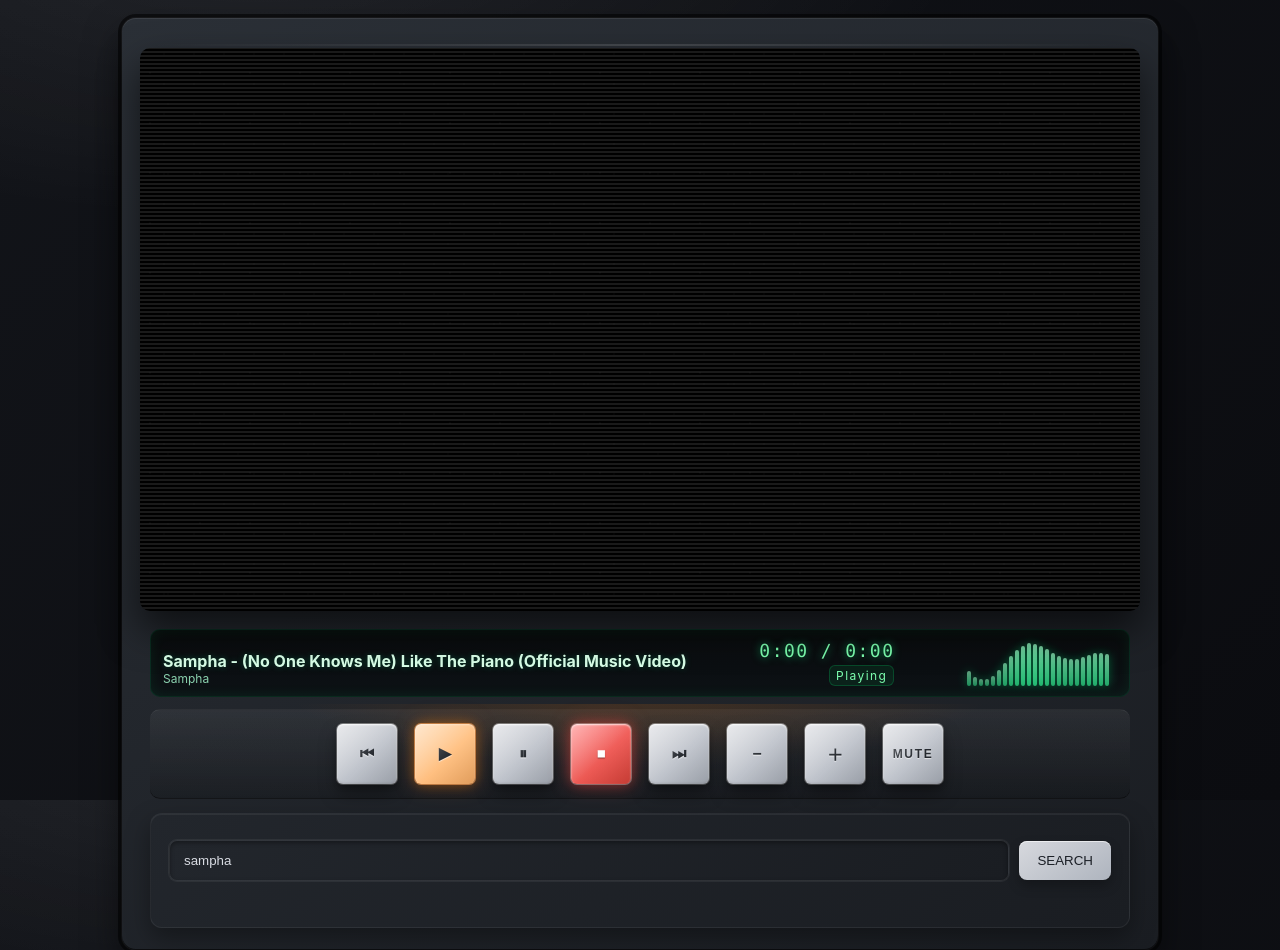
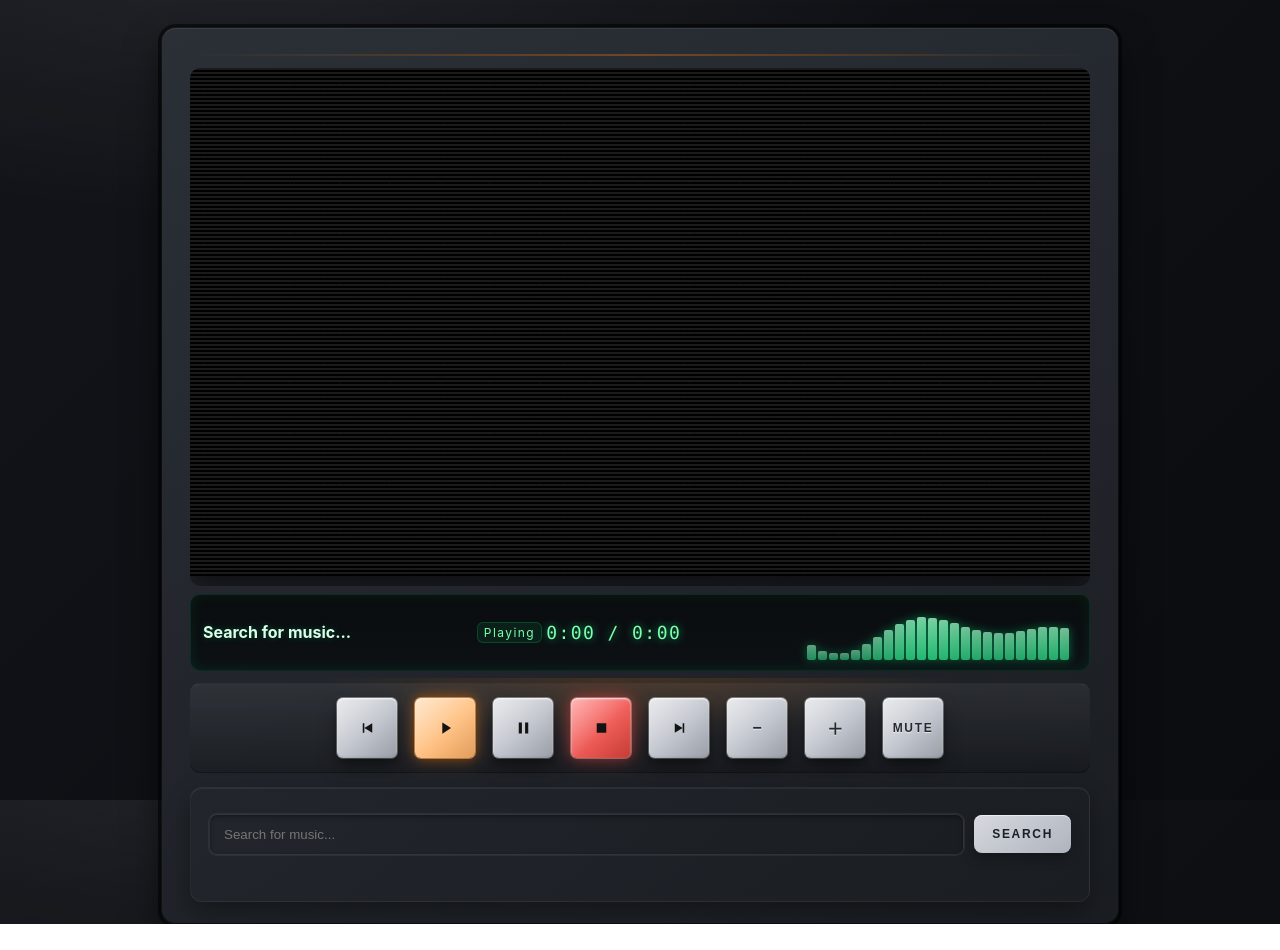
Before and after one commit to VincentJFP/190E-media-player, a website: page src/index.html in a window 1280 px wide. After the commit the page ends 924 px from the top, so only its background shows below. Drawn offline with nearby package versions, Linux system fonts and the light colour scheme.

Commit message:
Sync src directory with latest changes and add Vercel configuration

```diff
--- a/src/index.html
+++ b/src/index.html
@@ -26,8 +26,8 @@
             <!-- Track Information Section -->
             <div class="track-info-section">
                 <div class="track-details">
-                    <div class="track-title" id="yt-track-title">Sampha - (No One Knows Me) Like The Piano (Official Music Video)</div>
-                    <div class="track-artist" id="yt-track-artist">Sampha</div>
+                    <div class="track-title" id="yt-track-title">Search for music...</div>
+                    <div class="track-artist" id="yt-track-artist"></div>
                 </div>
                 <div class="playback-status">
                     <div class="time-display">
@@ -45,25 +45,25 @@
                 <!-- Auto Play lamp removed -->
                 <div class="transport-controls transport-focus">
                     <button class="skeu-button prev-button" id="yt-prev-btn" data-label="REW">
-                        <div class="button-icon">⏮</div>
+                        <div class="button-icon prev-icon"></div>
                     </button>
                     <button class="skeu-button play-button active" id="yt-play-btn" data-label="PLAY">
-                        <div class="button-icon">▶</div>
+                        <div class="button-icon play-icon"></div>
                     </button>
                     <button class="skeu-button pause-button" id="yt-pause-btn" data-label="PAUSE">
-                        <div class="button-icon">⏸</div>
+                        <div class="button-icon pause-icon"></div>
                     </button>
                     <button class="skeu-button stop-button" id="yt-stop-btn" data-label="STOP">
-                        <div class="button-icon">⏹</div>
+                        <div class="button-icon stop-icon"></div>
                     </button>
                     <button class="skeu-button next-button" id="yt-next-btn" data-label="FF">
-                        <div class="button-icon">⏭</div>
+                        <div class="button-icon next-icon"></div>
                     </button>
 
                     <!-- Volume +/- and MUTE as keys -->
-                    <button class="skeu-button" id="vol-down" data-label="VOL-"><div class="button-icon">−</div></button>
-                    <button class="skeu-button" id="vol-up" data-label="VOL+"><div class="button-icon">＋</div></button>
-                    <button class="skeu-button" id="mute-btn" data-label="MUTE"><div class="button-icon">MUTE</div></button>
+                    <button class="skeu-button" id="vol-down" data-label="VOL-"><div class="button-icon vol-down-icon">−</div></button>
+                    <button class="skeu-button" id="vol-up" data-label="VOL+"><div class="button-icon vol-up-icon">＋</div></button>
+                    <button class="skeu-button" id="mute-btn" data-label="MUTE"><div class="button-icon mute-icon">MUTE</div></button>
                 </div>
                 <!-- Seek Bar removed -->
 
@@ -73,7 +73,7 @@
             <!-- Search and Playlist Section -->
             <div class="search-panel">
                 <div class="youtube-search">
-                    <input type="text" id="youtube-search-input" placeholder="Search for music..." value="sampha">
+                    <input type="text" id="youtube-search-input" placeholder="Search for music...">
                     <button class="pioneer-button" id="search-btn">SEARCH</button>
                 </div>
 
--- a/src/renderer.js
+++ b/src/renderer.js
@@ -327,11 +327,17 @@ async function playYouTubeVideo(videoId, index = 0) {
 
 function onYTStateChange(e){
   if (e.data === YT.PlayerState.PLAYING){
-    isPlaying = true; ytStatus.textContent = 'Playing';
+    isPlaying = true;
+    ytStatus.textContent = 'Playing';
+    ytStatus.classList.remove('paused');
   } else if (e.data === YT.PlayerState.PAUSED){
-    isPlaying = false; ytStatus.textContent = 'Paused';
+    isPlaying = false;
+    ytStatus.textContent = 'Paused';
+    ytStatus.classList.add('paused');
   } else if (e.data === YT.PlayerState.ENDED){
-    isPlaying = false; ytStatus.textContent = 'Ended';
+    isPlaying = false;
+    ytStatus.textContent = 'Ended';
+    ytStatus.classList.remove('paused');
     playNext();
   }
 }
@@ -402,6 +408,7 @@ ytPlayBtn.addEventListener('click', () => {
     ytPlayBtn.classList.add('active');
     ytPauseBtn.classList.remove('active');
     isPlaying = true;
+    ytStatus.classList.remove('paused');
   }
 });
 
@@ -412,6 +419,7 @@ ytPauseBtn.addEventListener('click', () => {
     ytPlayBtn.classList.remove('active');
     ytPauseBtn.classList.add('active');
     isPlaying = false;
+    ytStatus.classList.add('paused');
   }
 });
 
@@ -429,12 +437,13 @@ ytStopBtn.addEventListener('click', () => {
     ytTrackTitle.textContent = 'YouTube Music';
     ytTrackArtist.textContent = 'Ready to search';
     ytStatus.textContent = 'Stopped';
+    ytStatus.classList.remove('paused');
   }
 });
 
-ytNextBtn.addEventListener('click', playNext);
-ytPrevBtn.addEventListener('click', playPrevious);
-;[ytNextBtn, ytPrevBtn].forEach(btn => btn && btn.addEventListener('click', playButtonClick));
+addButtonEvents(ytNextBtn, playNext);
+addButtonEvents(ytPrevBtn, playPrevious);
+;[ytNextBtn, ytPrevBtn].forEach(btn => btn && addButtonEvents(btn, playButtonClick));
 
 // Add ripple feedback to all skeu-buttons
 document.querySelectorAll('.skeu-button').forEach(btn => {
@@ -513,11 +522,22 @@ function setVolume(v){
   currentVolume = Math.max(0, Math.min(100, Math.round(v)));
   if (currentVideoId) controlYouTubeVideo('setVolume', currentVolume);
 }
-if (volDownBtn) volDownBtn.addEventListener('click', ()=>{ playButtonClick(); setVolume(currentVolume - 10); });
-if (volUpBtn) volUpBtn.addEventListener('click',   ()=>{ playButtonClick(); setVolume(currentVolume + 10); });
+
+// Helper function to add both click and touch events
+function addButtonEvents(element, handler) {
+  if (!element) return;
+  element.addEventListener('click', handler);
+  element.addEventListener('touchend', (e) => {
+    e.preventDefault();
+    handler(e);
+  });
+}
+
+if (volDownBtn) addButtonEvents(volDownBtn, ()=>{ playButtonClick(); setVolume(currentVolume - 10); });
+if (volUpBtn) addButtonEvents(volUpBtn, ()=>{ playButtonClick(); setVolume(currentVolume + 10); });
 if (muteBtn){
   let muted=false; let prev=currentVolume;
-  muteBtn.addEventListener('click', ()=>{
+  addButtonEvents(muteBtn, ()=>{
     playButtonClick();
     muted = !muted;
     muteBtn.classList.toggle('active', muted);
--- a/src/styles.css
+++ b/src/styles.css
@@ -22,7 +22,9 @@ html, body {
 }
 
 body {
-  margin: 0;
+  margin: auto;
+  max-width:90%;
+  padding-top: 10px;
   color: var(--text);
   background: radial-gradient(1200px 500px at 20% -10%, rgba(255,255,255,0.08), transparent 60%),
               linear-gradient(135deg, var(--gm-01), var(--gm-00));
@@ -32,7 +34,7 @@ body {
 
 /* Faceplate */
 .player-container {
-  max-width: 980px;
+  max-width: 900px;
   margin: 18px auto;
   padding: 26px 28px 22px;
   border-radius: 14px;
@@ -51,7 +53,7 @@ body {
   display: block;
   height: 2px;
   margin-bottom: 12px;
-  background: linear-gradient(90deg, transparent, rgba(255,255,255,0.14), transparent);
+  background: linear-gradient(90deg, transparent, rgba(255, 122, 0, .35), transparent);
 }
 
 /* Branding (stamped) */
@@ -72,7 +74,7 @@ body {
 
 /* Main display window (cassette door vibe) */
 #youtube-video-container iframe{width:100%; height:100%; border:0}
-.video-section{position:relative; z-index:2}
+.video-section{position:relative; z-index:2; overflow: hidden; border-radius: 10px;}
 #youtube-video-container{transform: translateY(-10px); width: calc(100% + 20px); margin-left: -10px}
 #youtube-video-container {
   width: 100%;
@@ -208,7 +210,74 @@ body {
   box-shadow: 0 0 0 1px rgba(255,255,255,.3), inset 0 1px 2px rgba(255,255,255,.75), 0 0 12px rgba(244,67,54,.35);
 }
 .stop-button .button-icon{color:#ffffff; text-shadow: 0 1px 1px rgba(0,0,0,.4)}
-.button-icon{font-size:16px;color:#262a30;font-weight:700; text-shadow:0 1px 1px rgba(255,255,255,.65)}
+.button-icon{
+  width: 20px;
+  height: 20px;
+  display: flex;
+  align-items: center;
+  justify-content: center;
+  position: relative;
+}
+
+/* SVG-based Icons */
+.prev-icon {
+  background-image: url('svgs/Skip Back.svg');
+  background-size: contain;
+  background-repeat: no-repeat;
+  background-position: center;
+}
+
+.play-icon {
+  background-image: url('svgs/Play.svg');
+  background-size: contain;
+  background-repeat: no-repeat;
+  background-position: center;
+}
+
+.pause-icon {
+  background-image: url('svgs/Pause.svg');
+  background-size: contain;
+  background-repeat: no-repeat;
+  background-position: center;
+}
+
+.stop-icon {
+  background-image: url('svgs/Stop.svg');
+  background-size: contain;
+  background-repeat: no-repeat;
+  background-position: center;
+}
+
+.next-icon {
+  background-image: url('svgs/Skip Forward.svg');
+  background-size: contain;
+  background-repeat: no-repeat;
+  background-position: center;
+}
+
+.vol-down-icon {
+  font-size: 16px;
+  font-weight: 700;
+  color: #262a30;
+  text-shadow: 0 1px 1px rgba(255,255,255,.65);
+  font-family: Arial, sans-serif;
+}
+
+.vol-up-icon {
+  font-size: 16px;
+  font-weight: 700;
+  color: #262a30;
+  text-shadow: 0 1px 1px rgba(255,255,255,.65);
+  font-family: Arial, sans-serif;
+}
+
+.mute-icon {
+  font-size: 12px;
+  font-weight: 700;
+  color: #262a30;
+  text-shadow: 0 1px 1px rgba(255,255,255,.65);
+  font-family: Arial, sans-serif;
+}
 
 /* Seek */
 .seek-container{display:flex; align-items:center; gap:10px; flex:1}
@@ -287,7 +356,7 @@ body {
 }
 
 /* Neutral search button */
-#search-btn{ padding:12px 18px; background: linear-gradient(145deg,#d7d9de,#aeb4be); color:#1b1f26; border:none; border-radius:8px; box-shadow:0 6px 12px rgba(0,0,0,.25), inset 0 1px 0 rgba(255,255,255,.6) }
+#search-btn{ padding:12px 18px;font-size: 12px; font-weight: 600; letter-spacing: .14em; background: linear-gradient(145deg,#d7d9de,#aeb4be); color:#1b1f26; border:none; border-radius:8px; box-shadow:0 6px 12px rgba(0,0,0,.25), inset 0 1px 0 rgba(255,255,255,.6) }
 #search-btn:hover{transform: translateY(-1px); box-shadow: 0 8px 14px rgba(0,0,0,.3), inset 0 1px 0 rgba(255,255,255,.7)}
 #search-btn:active{transform: translateY(1px)}
 
@@ -307,27 +376,31 @@ body {
   background:linear-gradient(180deg, rgba(0,0,0,.7), rgba(0,0,0,.85)); border-radius:6px; border:1px solid rgba(255,255,255,.06)}
 
 /* VFD-style track info panel */
-.track-info-section{display:flex; justify-content:space-between; align-items:flex-end; gap:12px; margin-top:8px; padding:10px 12px; border-radius:10px;
+.track-info-section{display:flex; justify-content:space-between; align-items:center; gap:12px; margin-top:8px; padding:10px 12px; border-radius:10px;
   background: linear-gradient(180deg,#0a0c0e,#0c1115); border:1px solid rgba(0,255,140,0.12); box-shadow: inset 0 0 14px rgba(0,255,120,0.08)}
-.viz-eq{display:flex; align-items:flex-end; gap:2px; height:28px; margin-right:8px}
-.viz-eq .bar{width:4px; height:10px; border-radius:2px; background: linear-gradient(180deg,#9bffc8,#2adf87); box-shadow:0 0 10px rgba(0,255,140,.55)}
+.viz-eq{display:flex; align-items:flex-end; gap:2px; height:55px; margin-right:8px; width: 30%}
+.viz-eq .bar{flex: 1; min-width: 2px; height:10px; border-radius:2px; background: linear-gradient(180deg,#9bffc8,#2adf87); box-shadow:0 0 10px rgba(0,255,140,.55)}
 .track-details{min-width:0}
 .track-title{font-size:16px; font-weight:700; color:#d9ffe8; text-shadow:0 0 6px rgba(0,255,160,0.25)}
 .track-artist{font-size:12px; color:#98e6bf; opacity:.9}
-.playback-status{display:flex; flex-direction:column; align-items:flex-end; gap:4px}
+.playback-status{display:flex; flex-direction:row-reverse; align-items:flex-end; gap:4px}
 .time-display{font-family: ui-monospace, SFMono-Regular, Menlo, Monaco, 'Roboto Mono', monospace; font-size:18px; letter-spacing:.08em; color:#7dffaf; text-shadow:0 0 8px rgba(0,255,140,.6)}
-#yt-status{font-size:12px; color:#7dffaf; letter-spacing:.12em; background:rgba(0,255,120,.08); padding:2px 6px; border-radius:6px; border:1px solid rgba(0,255,120,.18)}
+#yt-status{font-size:12px; color:#7dffaf; letter-spacing:.12em; background:rgba(0,255,120,.08); padding:2px 6px; border-radius:6px; border:1px solid rgba(0,255,120,.18); transition: all 0.3s ease}
+#yt-status.paused{color:#ff7a00; background:rgba(255,122,0,.08); border:1px solid rgba(255,122,0,.18)}
 
 /* Small screen tweaks */
 @media (max-width: 768px){
   .player-container{padding:16px}
-  #youtube-video-container{transform: translateY(-6px); width: calc(100% + 12px); margin-left:-6px}
+  #youtube-video-container{transform: translateY(0px); width: calc(100% + 12px); margin-left:-6px}
   .transport-controls{flex-wrap:wrap; gap:10px}
   .transport-focus .skeu-button{width:52px; height:52px}
   .skeu-button{width:46px; height:46px}
-  .viz-eq{height:22px}
+  .viz-eq{height:50px; gap: 3%; width: 100%;}
+  .viz-eq .bar{flex: 1; min-width: 1px;}
   .time-display{font-size:16px}
   .youtube-playlist-item{min-width:220px; max-width:220px}
+  .track-info-section {flex-direction: column; align-items: flex-start;}
+  .playback-status{flex-direction: row-reverse; align-items: center;}
 }
 
 @media (max-width: 520px){
```
Also changed, not shown: src/svgs/Pause.svg (added), src/svgs/Play.svg (added), src/svgs/Skip Back.svg (added), src/svgs/Skip Forward.svg (added), src/svgs/Stop.svg (added), vercel.json (added).
